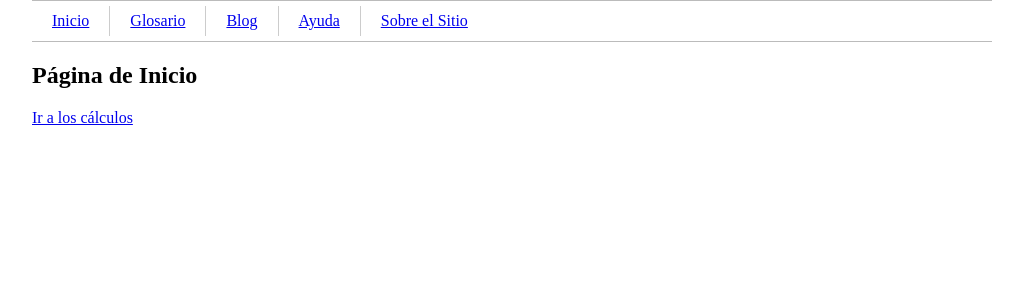
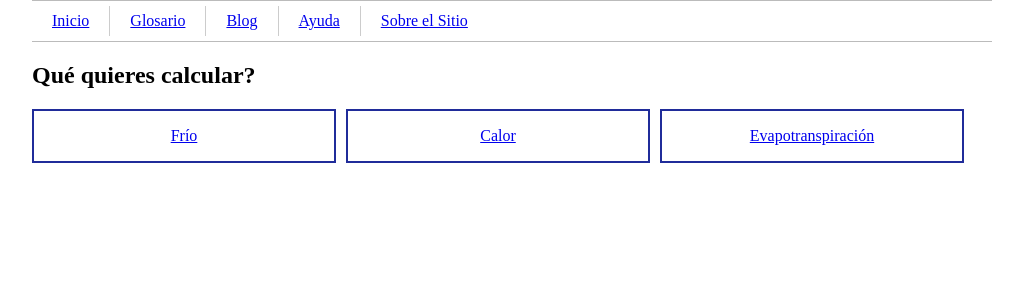
Before and after one commit to aldeano/driade, a Django app: template templates/index.html in a window 1280 px wide. Shown: the part 91-391 px from the top of the page, without its empty margins (128-1151 px from the left). Run offline with Django 3.2, Linux system fonts and the light colour scheme; the template is opened without the code that fills it, so the values that code supplies are empty.

Commit message:
agregado botones para cálculos en css y html

```diff
--- a/calcs/estatico/styles.css
+++ b/calcs/estatico/styles.css
@@ -16,6 +16,9 @@ Layout
     height: 30px;
     border-top: 1px solid #BBBBBB;
     border-bottom: 1px solid #BBBBBB;
+    }
+#content {
+    width: 100%;
     }
 /*
 menu
@@ -43,3 +46,13 @@ ul.menu_links {
     height: 30px;
     vertical-align: middle;
     }
+/*
+calc buttons
+*/
+.calc_button {
+    float:left;
+    margin-right: 10px;
+    border: #202C9A solid 2px;
+    width: 300px;
+    text-align: center;
+    }
--- a/templates/index.html
+++ b/templates/index.html
@@ -23,8 +23,16 @@
             </ul>
         </div>
         <div id="content">
-            {% block contenido %}<h2>Página de Inicio</h2>
-            <p><a href="{% url home_calcs %}">Ir a los cálculos</a></p>{% endblock %}
+            {% block contenido %}<h2>Qué quieres calcular?</h2>
+            <div class="calc_button">
+                <p><a href="#">Frío</a></p>
+            </div>
+            <div class="calc_button">
+                <p><a href="{% url home_calcs %}">Calor</a></p>
+            </div>
+            <div class="calc_button">
+                <p><a href="{% url home_calcs %}">Evapotranspiración</a></p>
+            </div>{% endblock %}
         </div>
     </div>
 </body>
```
